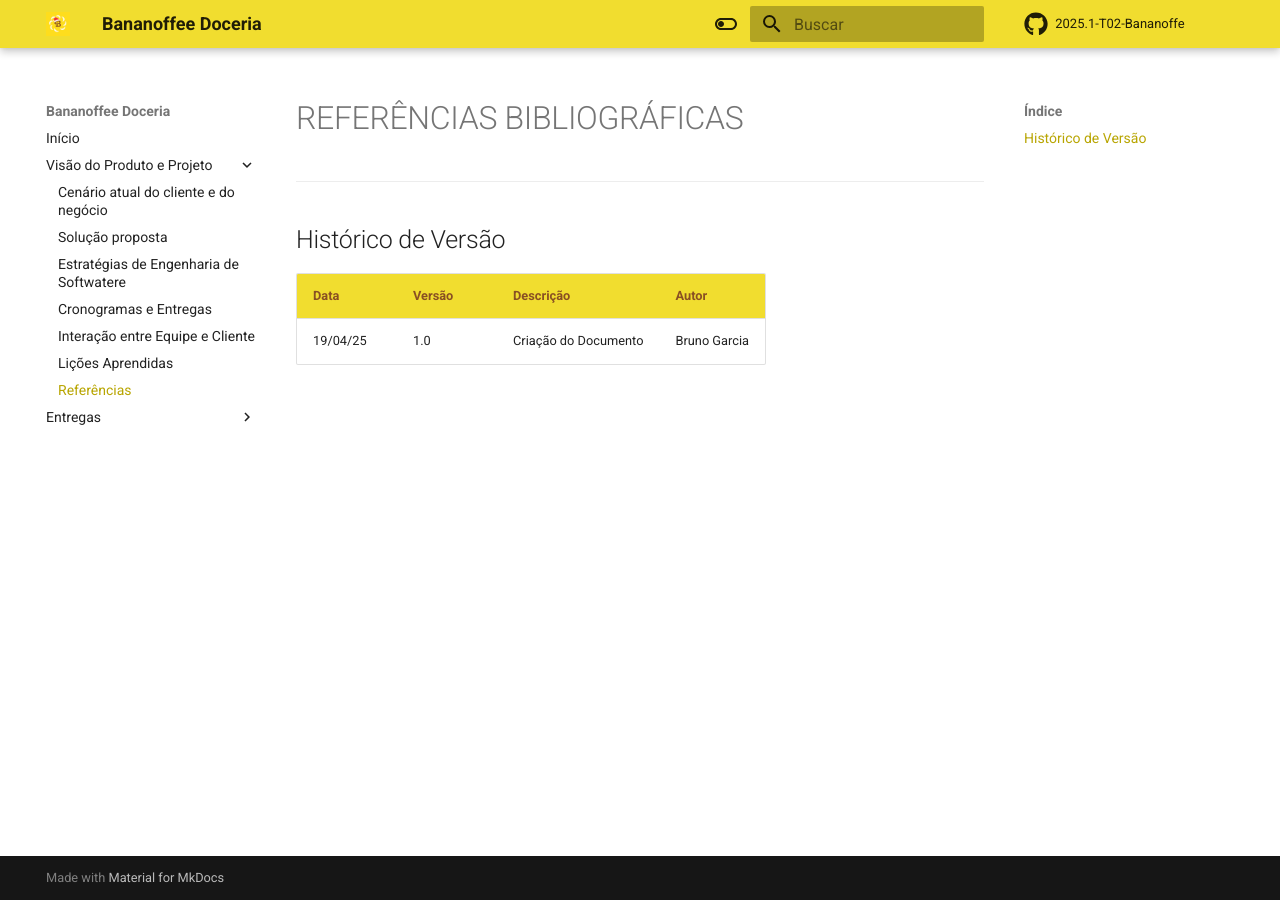
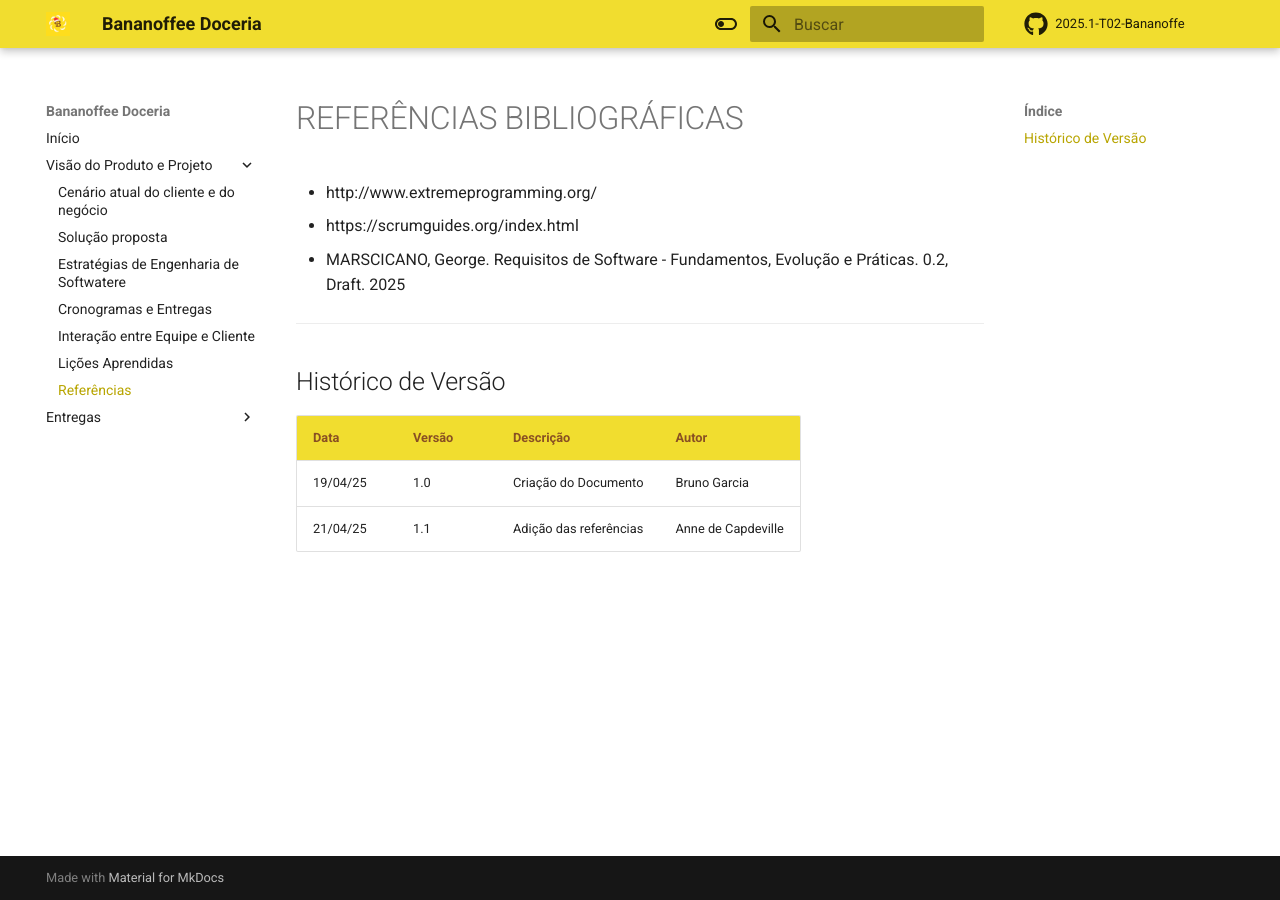
Before and after one commit to mdsreq-fga-unb/2025.1-T02-Bananoffe, an MkDocs documentation site: the page built from docs/pages/visaoDoProduto/referencias.md, in a window 1280 px wide. Built offline with MkDocs 1.6.1 and Material for MkDocs 9.7.7, drawn with Linux system fonts in a browser that asks for light colours; comment, search, counter and statistics services are not loaded.

Commit message:
docs: adicionado referencias Co-authored-by: Anne Capdeville annecapdeville22@gmail.com

```diff
--- a/docs/pages/visaoDoProduto/referencias.md
+++ b/docs/pages/visaoDoProduto/referencias.md
@@ -1,8 +1,14 @@
 # REFERÊNCIAS BIBLIOGRÁFICAS
 
+- http://www.extremeprogramming.org/
+- https://scrumguides.org/index.html
+- MARSCICANO, George. Requisitos de Software - Fundamentos, Evolução e Práticas. 0.2, Draft. 2025
 
 ---
+
 ## Histórico de Versão
-| Data     | Versão | Descrição            | Autor        |
-| -------- | ------ | -------------------- | ------------ |
-| 19/04/25 | 1.0    | Criação do Documento | Bruno Garcia |
+
+| Data     | Versão | Descrição              | Autor              |
+| -------- | ------ | ---------------------- | ------------------ |
+| 19/04/25 | 1.0    | Criação do Documento   | Bruno Garcia       |
+| 21/04/25 | 1.1    | Adição das referências | Anne de Capdeville |
```
